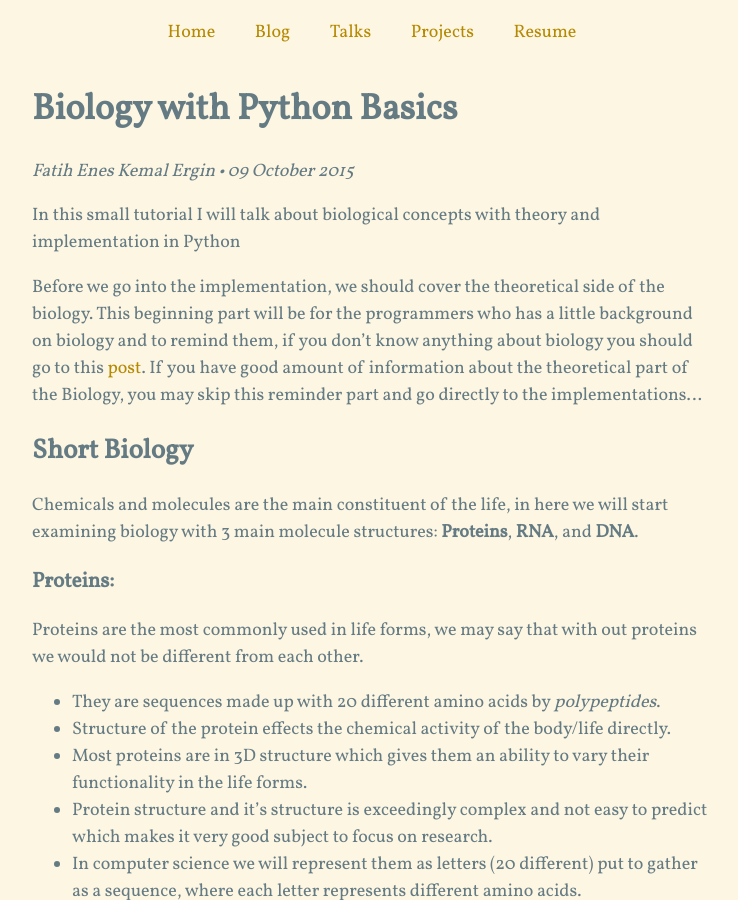
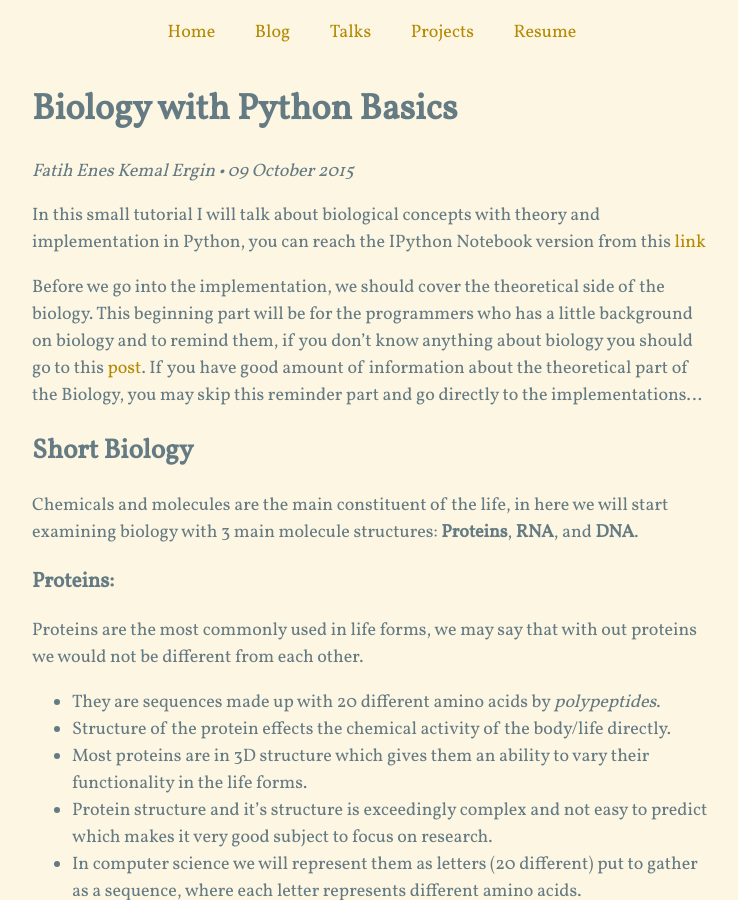
Before and after one commit to eneskemalergin/blog, a Jekyll site: the page built from _posts/2015-10-09-Biology_with_Python.md, in a window 1280 px wide and 900 px high. Shown: the whole window, without its empty margins (268-1006 px from the left). Built offline with Jekyll 4.4.1, drawn with Linux system fonts in a browser that asks for light colours; nearby versions of some CDN libraries; Markdown is read by kramdown in place of the engine named in the settings; comment, search, counter and statistics services are not loaded.

Commit message:
Ipython version of the blog is added into the blog post itself

```diff
--- a/_posts/2015-10-09-Biology_with_Python.md
+++ b/_posts/2015-10-09-Biology_with_Python.md
@@ -7,7 +7,7 @@ tags:
 ---
 
 
-In this small tutorial I will talk about biological concepts with theory and implementation in Python
+In this small tutorial I will talk about biological concepts with theory and implementation in Python, you can reach the IPython Notebook version from this [link](https://github.com/eneskemalergin/eneskemalergin.github.io/blob/master/ipython/Biology_with_Python.ipynb)
 
 
 Before we go into the implementation, we should cover the theoretical side of the biology. This beginning part will be for the programmers who has a little background on biology and to remind them, if you don't know anything about biology you should go to this [post](https://www.biostars.org/p/3066/#3070). If you have good amount of information about the theoretical part of the Biology, you may skip this reminder part and go directly to the implementations...
```
